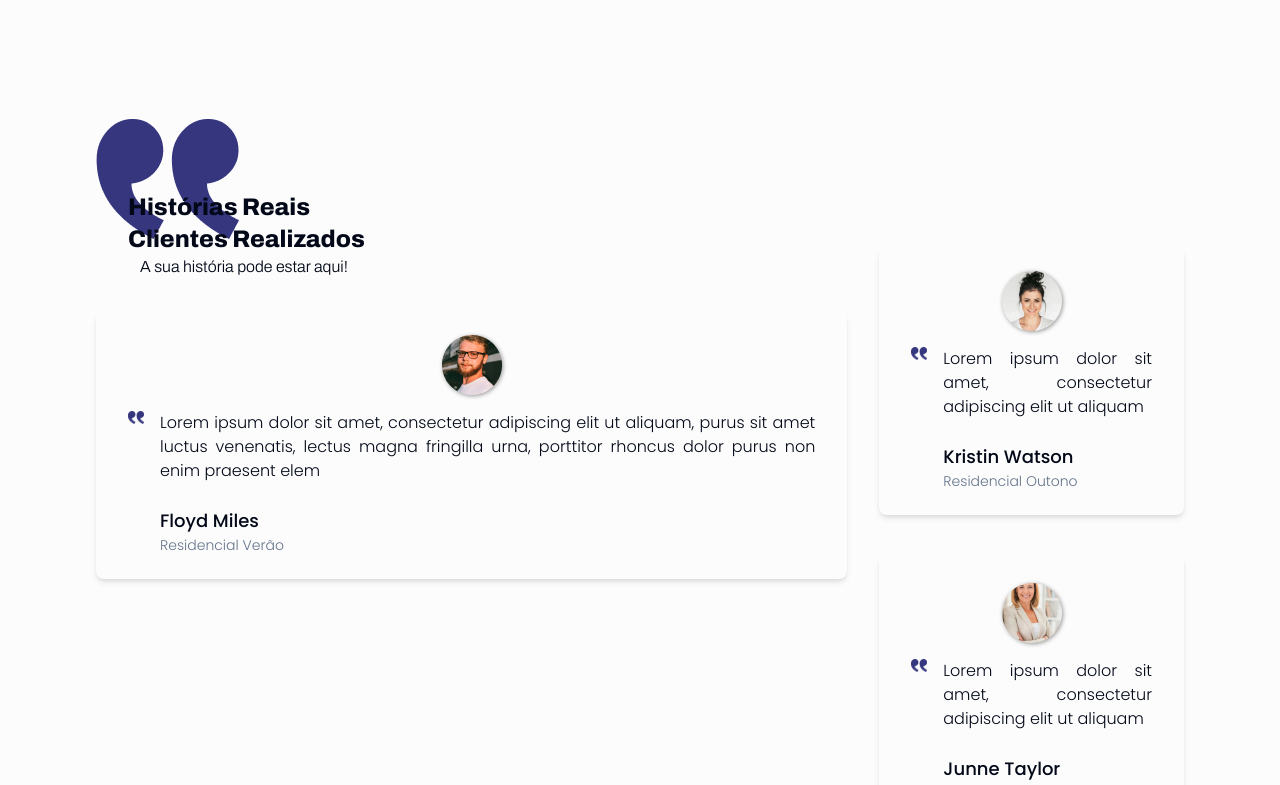
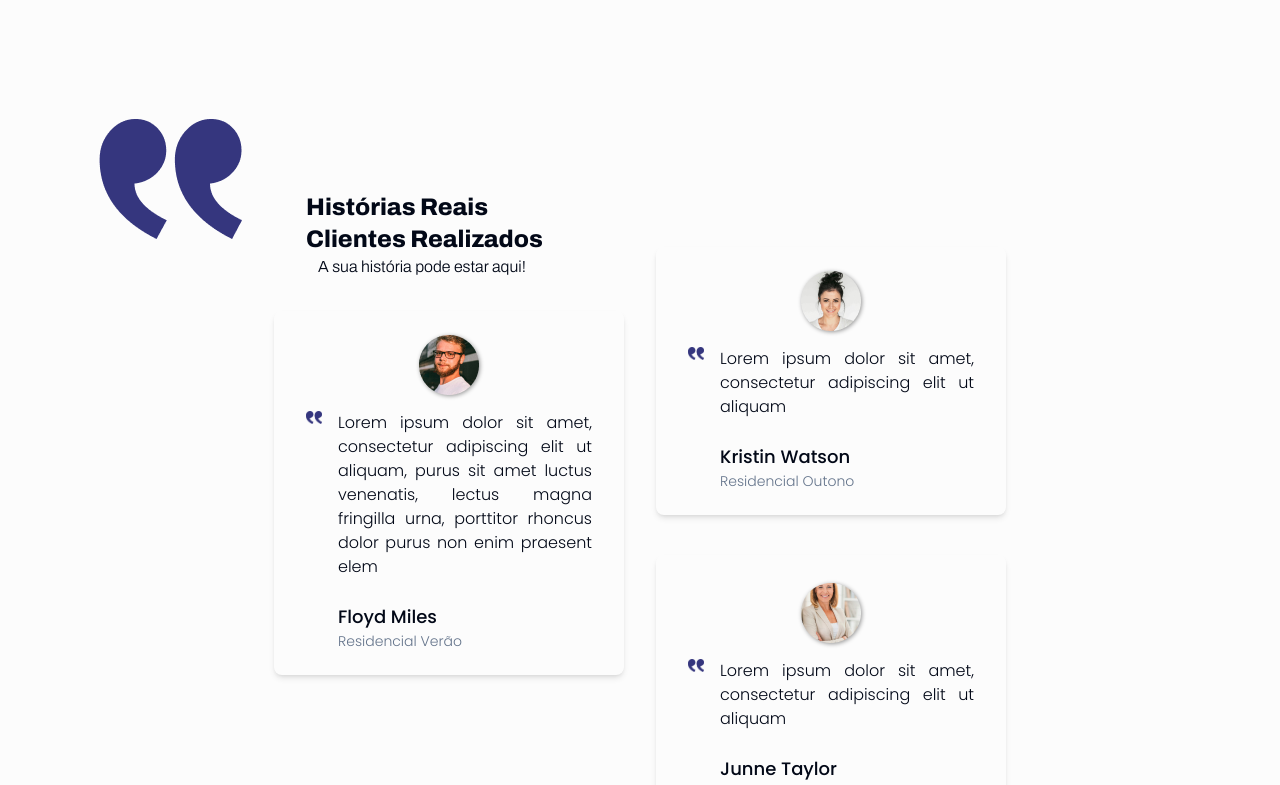
Before and after one commit to LuizLimaDev/vigor-imob, a Next.js app: page /about in a window 1280 px wide. Shown: the part 753-1538 px from the top of the page. Built offline with nearby package versions, Linux system fonts and the light colour scheme.

Commit message:
fix: about page responsiviness

```diff
--- a/app/about/_components/TestimonialCard/TestimonialCard.tsx
+++ b/app/about/_components/TestimonialCard/TestimonialCard.tsx
@@ -11,7 +11,7 @@ export type TProps = {
 const TestimonialCard = ({ avatar, text, name, venture, styles }: TProps) => {
   return (
     <div
-      className={`shadow-md" drop flex w-full flex-col items-center justify-center rounded-[.5rem] px-8 py-6 shadow-md ${styles}`}
+      className={`shadow-md" drop flex w-[21.875rem] flex-col items-center justify-center rounded-[.5rem] px-8 py-6 shadow-md ${styles}`}
     >
       <Image
         src={avatar}
--- a/app/about/page.tsx
+++ b/app/about/page.tsx
@@ -4,7 +4,7 @@ import TestimonialCard from "./_components/TestimonialCard/TestimonialCard";
 
 export default function About() {
   return (
-    <main className="flex w-screen flex-col items-center justify-between bg-VIligth-color px-4 pt-16 desktop:justify-center desktop:px-24">
+    <main className="flex w-screen flex-col items-center justify-center bg-VIligth-color px-4 pt-16 desktop:justify-center desktop:px-24">
       <div className="flex flex-col items-center justify-center desktop:mt-16 desktop:flex-row-reverse desktop:gap-20 ">
         <Image
           src="/Pages/about/01.png"
@@ -54,18 +54,18 @@ export default function About() {
         />
       </div>
 
-      <div className="mt-8 flex w-full flex-col desktop:mt-24">
+      <div className="mt-8 flex w-[20.875rem] flex-col items-center justify-center desktop:mt-24 desktop:w-full desktop:max-w-[67.625rem]">
         <Image
           src="/Pages/about/quotes.png"
           alt="reticencias"
           width={0}
           height={0}
           sizes="100vw"
-          className="mb-2 h-[2.5rem] w-[3rem] desktop:h-[7.5rem] desktop:w-[8.937rem]"
+          className="mb-2 h-[2.5rem] w-[3rem] self-start desktop:h-[7.5rem] desktop:w-[8.937rem] desktop:self-start "
         />
 
         <div className="mb-20 flex flex-col desktop:flex-row desktop:justify-center desktop:gap-8">
-          <div>
+          <div className="mb-10">
             <div className="desktop:absolute desktop:-mt-14 desktop:ml-6">
               <h1 className="ml-2 justify-self-start font-archivo text-2xl font-extrabold capitalize">
                 Histórias reais
@@ -84,7 +84,7 @@ export default function About() {
             porttitor rhoncus dolor purus non enim praesent elem"
               name="Floyd Miles"
               venture="Residencial Verão"
-              styles="w-[21.875rem] desktop:mt-[4rem]"
+              styles="desktop:max-w-[21.875rem] desktop:mt-[4rem]"
             />
           </div>
 
@@ -94,14 +94,14 @@ export default function About() {
               text="Lorem ipsum dolor sit amet, consectetur adipiscing elit ut aliquam"
               name="Kristin Watson"
               venture="Residencial Outono"
-              styles="w-[27.812rem] h-[21,25rem]"
+              styles="desktop:max-w-[27.812rem] desktop:h-[21,25rem]"
             />
             <TestimonialCard
               avatar="/Pages/about/avatar-03.png"
               text="Lorem ipsum dolor sit amet, consectetur adipiscing elit ut aliquam"
               name="Junne Taylor"
               venture="Residencial Outono"
-              styles="w-[21.875rem] h-[17.25rem]"
+              styles="desktop:max-w-[21.875rem] desktop:h-[17.25rem]"
             />
           </div>
         </div>
```
